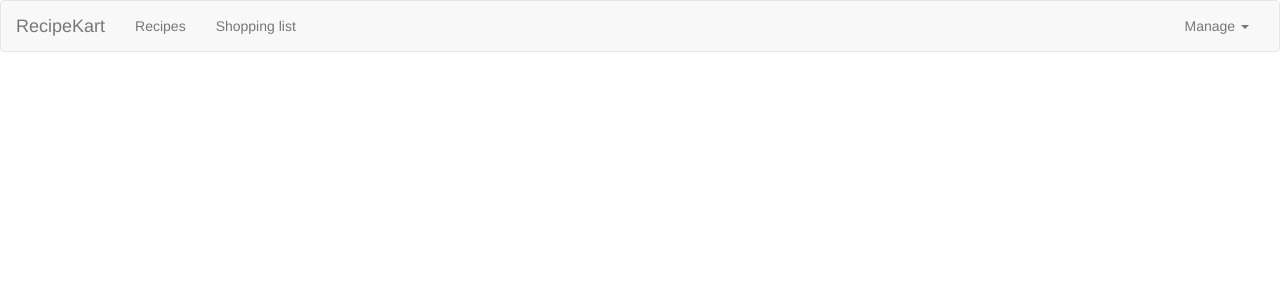
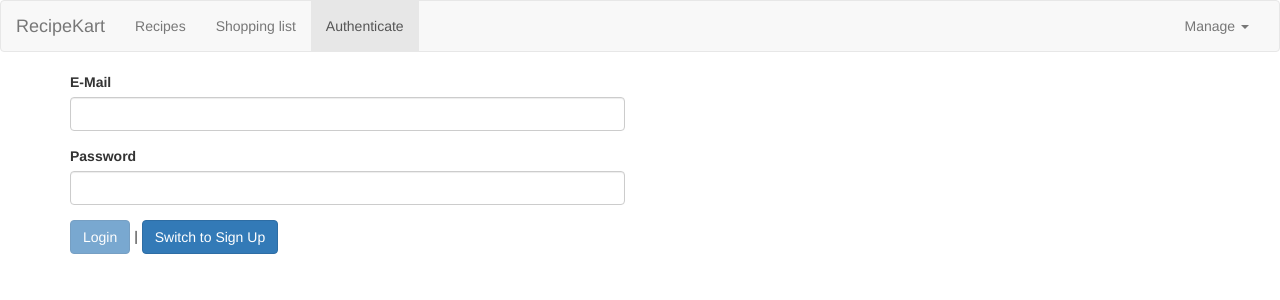
Before and after one commit to awesomeankit/reciepe-kart, an Angular app: page /auth in a window 1280 px wide. Before the commit this address led to /. Shown: the top 300 px of the page. Built offline with nearby package versions, Linux system fonts and the light colour scheme.

Commit message:
Added user signup functionality using firebase backend

```diff
--- a/src/app/app-routing.module.ts
+++ b/src/app/app-routing.module.ts
@@ -1,5 +1,6 @@
 import { NgModule } from "@angular/core";
 import { RouterModule, Routes } from "@angular/router";
+import { AuthComponent } from "./auth/auth.component";
 import { RecipeDetailComponent } from "./recipes/recipe-detail/recipe-detail.component";
 import { RecipeEditComponent } from "./recipes/recipe-edit/recipe-edit.component";
 import { RecipeResolverService } from "./recipes/recipe-resolver.service";
@@ -16,7 +17,8 @@
         {path:":id/edit", component: RecipeEditComponent, resolve: [RecipeResolverService]}
 
     ]},
-    {path:"shopping-list", component: ShoppingListComponent}
+    {path:"shopping-list", component: ShoppingListComponent},
+    {path:"auth", component: AuthComponent}
 ];
 
 @NgModule({
--- a/src/app/app.module.ts
+++ b/src/app/app.module.ts
@@ -17,6 +17,8 @@
 import { RecipeStartComponent } from './recipes/recipe-start/recipe-start.component';
 import { RecipeEditComponent } from './recipes/recipe-edit/recipe-edit.component';
 import { RecipeService } from './recipes/recipe.service';
+import { AuthComponent } from './auth/auth.component';
+import { LoadingSpinnerComponent } from './shared/loading-spinner/loading-spinner.component';
 
 @NgModule({
   declarations: [
@@ -30,7 +32,9 @@
     ShoppingEditComponent,
     DropdownDirective,
     RecipeStartComponent,
-    RecipeEditComponent
+    RecipeEditComponent,
+    AuthComponent,
+    LoadingSpinnerComponent
   ],
   imports: [
     BrowserModule,
--- /dev/null
+++ b/src/app/auth/auth.component.html
@@ -0,0 +1,24 @@
+<div class="row">
+    <div class="col-xs-12 col-md-6 col-offset-3">
+        <div class="alert alert-danger" *ngIf="error">
+            {{error}}
+        </div>
+        <div *ngIf="isLoading" style="text-align: center;">
+            <app-loading-spinner></app-loading-spinner>
+        </div>
+        <form #authForm="ngForm" (ngSubmit)="onSubmit(authForm)" *ngIf="!isLoading">
+            <div class="form-group">
+                <label for="email">E-Mail</label>
+                <input type="email" id="email" class="form-control" ngModel name="email" required email>
+            </div>
+            <div class="form-group">
+                <label for="password">Password</label>
+                <input type="password" id="password" class="form-control" ngModel name="password" required minlength="6">
+            </div>
+            <div>
+                <button class="btn btn-primary" type="submit" [disabled]="!authForm.valid">{{isLoginMode? 'Login':'Sign Up'}}</button> |
+                <button class="btn btn-primary" (click)="onSwitchMode()" type="button">Switch to {{isLoginMode? 'Sign Up':'Login'}}</button>
+            </div>
+        </form>
+    </div>
+</div>
--- /dev/null
+++ b/src/app/auth/auth.component.ts
@@ -0,0 +1,50 @@
+import { Component, OnInit } from '@angular/core';
+import { NgForm } from '@angular/forms';
+import { AuthService } from './auth.service';
+
+@Component({
+  selector: 'app-auth',
+  templateUrl: './auth.component.html',
+  styleUrls: ['./auth.component.css']
+})
+export class AuthComponent implements OnInit {
+
+  isLoginMode=true;
+  isLoading= false;
+  error: string= null;
+
+  constructor(private authService: AuthService) { }
+
+  ngOnInit(): void {
+  }
+
+  onSwitchMode(){
+    this.isLoginMode= !this.isLoginMode;
+  }
+
+  onSubmit(authForm: NgForm){
+    if(authForm.invalid){
+      return;
+    }
+    const email= authForm.value.email;
+    const password= authForm.value.password;
+
+    this.isLoading= true;
+    if(!this.isLoginMode){
+      this.authService.signUp(email, password).subscribe(
+        responseData =>{
+          console.log(responseData);
+          this.isLoading= false;
+        },
+        errorMessage=>{
+          console.log(errorMessage);
+          this.error= errorMessage;
+          this.isLoading= false;
+        }
+      );
+    }
+
+    authForm.reset();
+  }
+
+}
--- /dev/null
+++ b/src/app/auth/auth.service.ts
@@ -0,0 +1,39 @@
+import { HttpClient } from "@angular/common/http";
+import { Injectable } from "@angular/core";
+import { throwError } from "rxjs";
+import { catchError } from "rxjs/operators";
+
+interface AuthResponseData{
+    idToken: string,
+    email: string,
+    refreshToken: string,
+    expiresIn: string,
+    localId: string
+
+}
+
+
+@Injectable({providedIn:"root"})
+export class AuthService{
+    constructor(private httpClient: HttpClient){}
+
+    signUp<AuthResponseData>(email: string, password: string){
+        return this.httpClient.post('https://identitytoolkit.googleapis.com/v1/accounts:signUp?key=AIzaSyAZOYS5bGzU0at1EJavovIv17UD_Y-POpA',
+        {
+            'email':email,
+            'password':password,
+            'returnSecureToken':true
+        }).pipe(catchError(errorResp =>{
+            let errorMessage= 'An unknown error occurred!';
+            if(!errorResp.error || !errorResp.error.error){
+                return throwError(errorMessage);
+            }
+            switch(errorResp.error.error.message){
+                case 'EMAIL_EXISTS':
+                  errorMessage= "This email already exists"
+
+            }
+            return throwError(errorMessage);
+        }))
+    }
+}
--- a/src/app/header/header.component.html
+++ b/src/app/header/header.component.html
@@ -8,6 +8,7 @@
             <ul class="nav navbar-nav">
                 <li routerLinkActive="active"><a [routerLink]="['/recipes']">Recipes</a></li>
                 <li routerLinkActive="active"><a [routerLink]="['/shopping-list']">Shopping list</a></li>
+                <li routerLinkActive="active"><a [routerLink]="['/auth']">Authenticate</a></li>
             </ul>
 
             <ul class="nav navbar-nav navbar-right">
--- /dev/null
+++ b/src/app/shared/loading-spinner/loading-spinner.component.css
@@ -0,0 +1,28 @@
+.lds-circle {
+    display: inline-block;
+    transform: translateZ(1px);
+  }
+  .lds-circle > div {
+    display: inline-block;
+    width: 64px;
+    height: 64px;
+    margin: 8px;
+    border-radius: 50%;
+    background: rgb(111, 10, 226);
+    animation: lds-circle 2.4s cubic-bezier(0, 0.2, 0.8, 1) infinite;
+  }
+  @keyframes lds-circle {
+    0%, 100% {
+      animation-timing-function: cubic-bezier(0.5, 0, 1, 0.5);
+    }
+    0% {
+      transform: rotateY(0deg);
+    }
+    50% {
+      transform: rotateY(1800deg);
+      animation-timing-function: cubic-bezier(0, 0.5, 0.5, 1);
+    }
+    100% {
+      transform: rotateY(3600deg);
+    }
+  }
--- /dev/null
+++ b/src/app/shared/loading-spinner/loading-spinner.component.html
@@ -0,0 +1 @@
+<div class="lds-circle"><div></div></div>
--- /dev/null
+++ b/src/app/shared/loading-spinner/loading-spinner.component.ts
@@ -0,0 +1,15 @@
+import { Component, OnInit } from '@angular/core';
+
+@Component({
+  selector: 'app-loading-spinner',
+  templateUrl: './loading-spinner.component.html',
+  styleUrls: ['./loading-spinner.component.css']
+})
+export class LoadingSpinnerComponent implements OnInit {
+
+  constructor() { }
+
+  ngOnInit(): void {
+  }
+
+}
```
Also changed, not shown: src/app/auth/auth.component.css (added), 2 other files (tests, documents, lock files or other folders).
